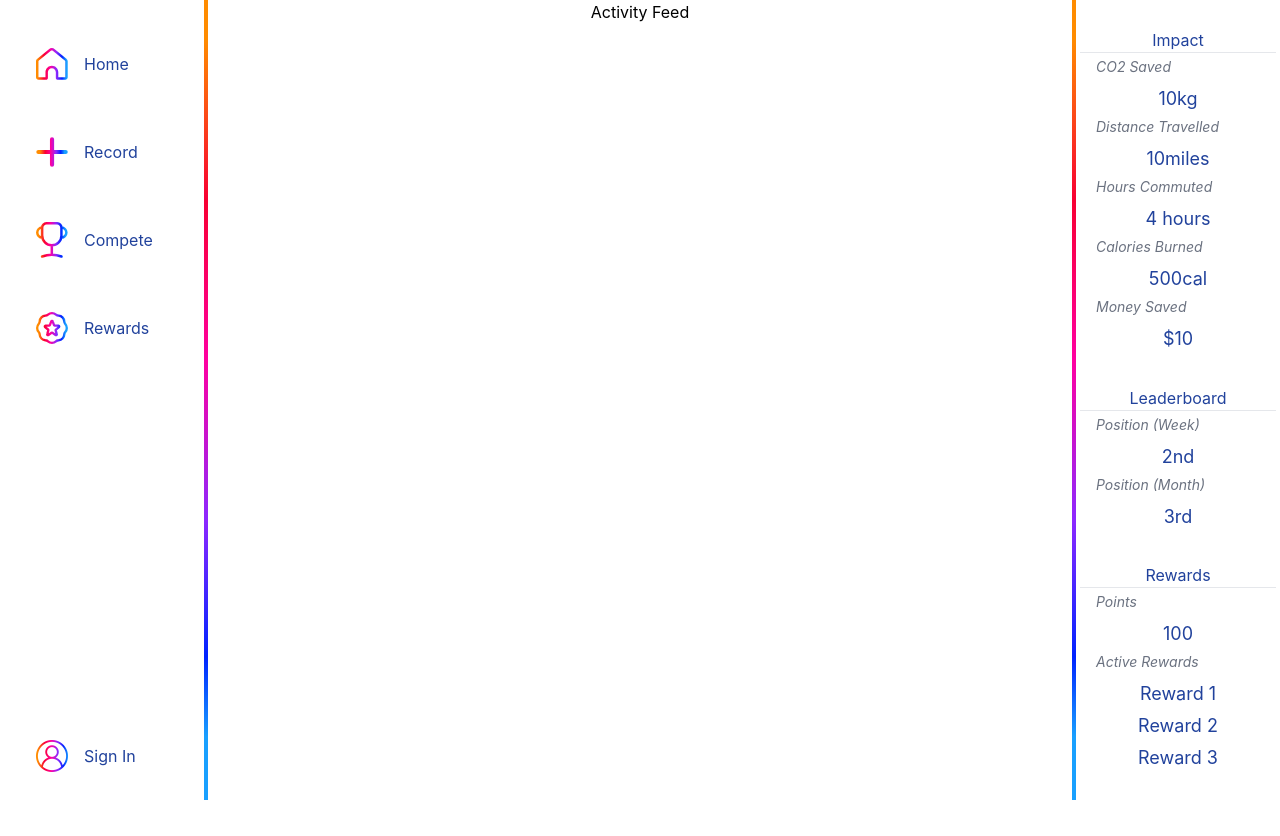
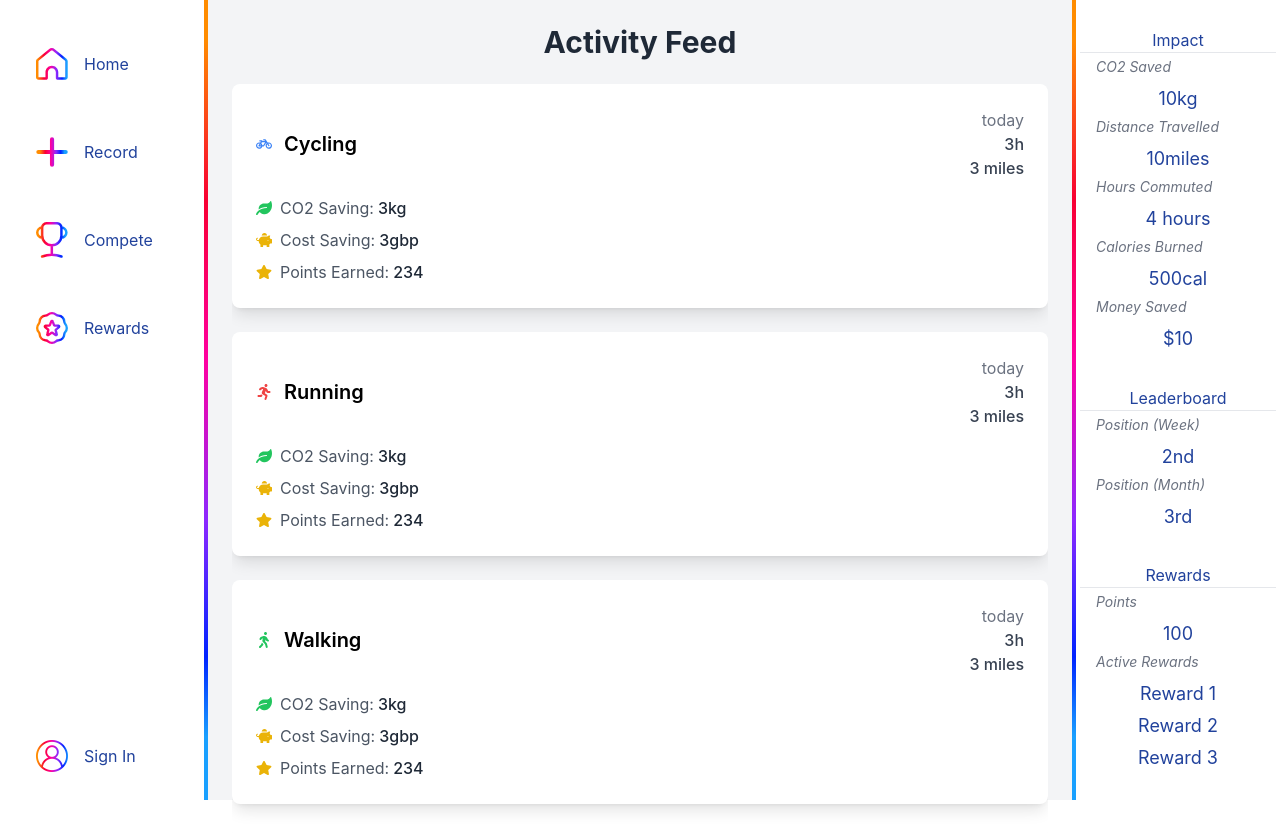
Before and after one commit to SkyPedal/SkyPedal, a React (Vite) app: page / in a window 1280 px wide. Before the commit the page ends 800 px from the top, so only its background shows below. Built offline with nearby package versions, Linux system fonts and the light colour scheme; a web font is replaced by a local one.

Commit message:
Created template for view activities

```diff
--- a/package.json
+++ b/package.json
@@ -19,6 +19,7 @@
     "axios": "^1.7.2",
     "react": "^18.3.1",
     "react-dom": "^18.3.1",
+    "react-icons": "^5.2.1",
     "react-router-dom": "^6.25.1"
   },
   "devDependencies": {
--- a/src/components/ActivityFeed.jsx
+++ b/src/components/ActivityFeed.jsx
@@ -1,9 +1,154 @@
-import React from "react";
+import React from 'react';
+import { FaBicycle, FaRunning, FaWalking, FaLeaf, FaPiggyBank, FaStar } from 'react-icons/fa';
+
+const activities = [
+  {
+    id: 1,
+    date: 'today',
+    gps: ['coordinates'],
+    activity_time: '3h',
+    distance: '3 miles',
+    type: 'cycling',
+    user_id: 1,
+    joined_friends: [1],
+    co2_saving: '3kg',
+    cost_saving: '3gbp',
+    points_earned: 234,
+  },
+  {
+    id: 1,
+    date: 'today',
+    gps: ['coordinates'],
+    activity_time: '3h',
+    distance: '3 miles',
+    type: 'running',
+    user_id: 1,
+    joined_friends: [1],
+    co2_saving: '3kg',
+    cost_saving: '3gbp',
+    points_earned: 234,
+  },
+  {
+    id: 1,
+    date: 'today',
+    gps: ['coordinates'],
+    activity_time: '3h',
+    distance: '3 miles',
+    type: 'walking',
+    user_id: 1,
+    joined_friends: [1],
+    co2_saving: '3kg',
+    cost_saving: '3gbp',
+    points_earned: 234,
+  },
+  {
+    id: 1,
+    date: 'today',
+    gps: ['coordinates'],
+    activity_time: '3h',
+    distance: '3 miles',
+    type: 'cycling',
+    user_id: 1,
+    joined_friends: [1],
+    co2_saving: '3kg',
+    cost_saving: '3gbp',
+    points_earned: 234,
+  },
+  {
+    id: 1,
+    date: 'today',
+    gps: ['coordinates'],
+    activity_time: '3h',
+    distance: '3 miles',
+    type: 'cycling',
+    user_id: 1,
+    joined_friends: [1],
+    co2_saving: '3kg',
+    cost_saving: '3gbp',
+    points_earned: 234,
+  },
+  {
+    id: 1,
+    date: 'today',
+    gps: ['coordinates'],
+    activity_time: '3h',
+    distance: '3 miles',
+    type: 'cycling',
+    user_id: 1,
+    joined_friends: [1],
+    co2_saving: '3kg',
+    cost_saving: '3gbp',
+    points_earned: 234,
+  },
+  {
+    id: 1,
+    date: 'today',
+    gps: ['coordinates'],
+    activity_time: '3h',
+    distance: '3 miles',
+    type: 'cycling',
+    user_id: 1,
+    joined_friends: [1],
+    co2_saving: '3kg',
+    cost_saving: '3gbp',
+    points_earned: 234,
+  },
+  {
+    id: 1,
+    date: 'today',
+    gps: ['coordinates'],
+    activity_time: '3h',
+    distance: '3 miles',
+    type: 'cycling',
+    user_id: 1,
+    joined_friends: [1],
+    co2_saving: '3kg',
+    cost_saving: '3gbp',
+    points_earned: 234,
+  }
+];
+
+const activityIcons = {
+  cycling: <FaBicycle className="text-blue-500" />,
+  running: <FaRunning className="text-red-500" />,
+  walking: <FaWalking className="text-green-500" />,
+};
 
 const ActivityFeed = () => {
   return (
-    <div className="">
-      <h1>Activity Feed</h1>
+    <div className="max-w-4xl mx-auto p-6 bg-gray-100 h-screen">
+      <h1 className="text-3xl font-bold mb-6 text-center text-gray-800">Activity Feed</h1>
+      <div className="space-y-6 h-full overflow-y-auto">
+        {activities.map((activity) => (
+          <div key={activity.id} className="bg-white p-6 rounded-lg shadow-lg">
+            <div className="flex justify-between items-center mb-4">
+              <div className="flex items-center">
+                {activityIcons[activity.type] || <FaStar className="text-yellow-500" />}
+                <h2 className="text-xl font-semibold ml-3 capitalize">{activity.type}</h2>
+              </div>
+              <div className="text-right">
+                <p className="text-gray-500">{activity.date}</p>
+                <p className="text-gray-700 font-medium">{activity.activity_time}</p>
+                <p className="text-gray-700 font-medium">{activity.distance}</p>
+              </div>
+            </div>
+            <div className="mt-4 space-y-2">
+              <p className="flex items-center text-gray-600">
+                <FaLeaf className="mr-2 text-green-500" />
+                CO2 Saving: <span className="ml-1 font-medium text-gray-800">{activity.co2_saving}</span>
+              </p>
+              <p className="flex items-center text-gray-600">
+                <FaPiggyBank className="mr-2 text-yellow-500" />
+                Cost Saving: <span className="ml-1 font-medium text-gray-800">{activity.cost_saving}</span>
+              </p>
+              <p className="flex items-center text-gray-600">
+                <FaStar className="mr-2 text-yellow-500" />
+                Points Earned: <span className="ml-1 font-medium text-gray-800">{activity.points_earned}</span>
+              </p>
+            </div>
+          </div>
+        ))}
+      </div>
     </div>
   );
 };
```
Also changed, not shown: 1 other file (tests, documents, lock files or other folders).
